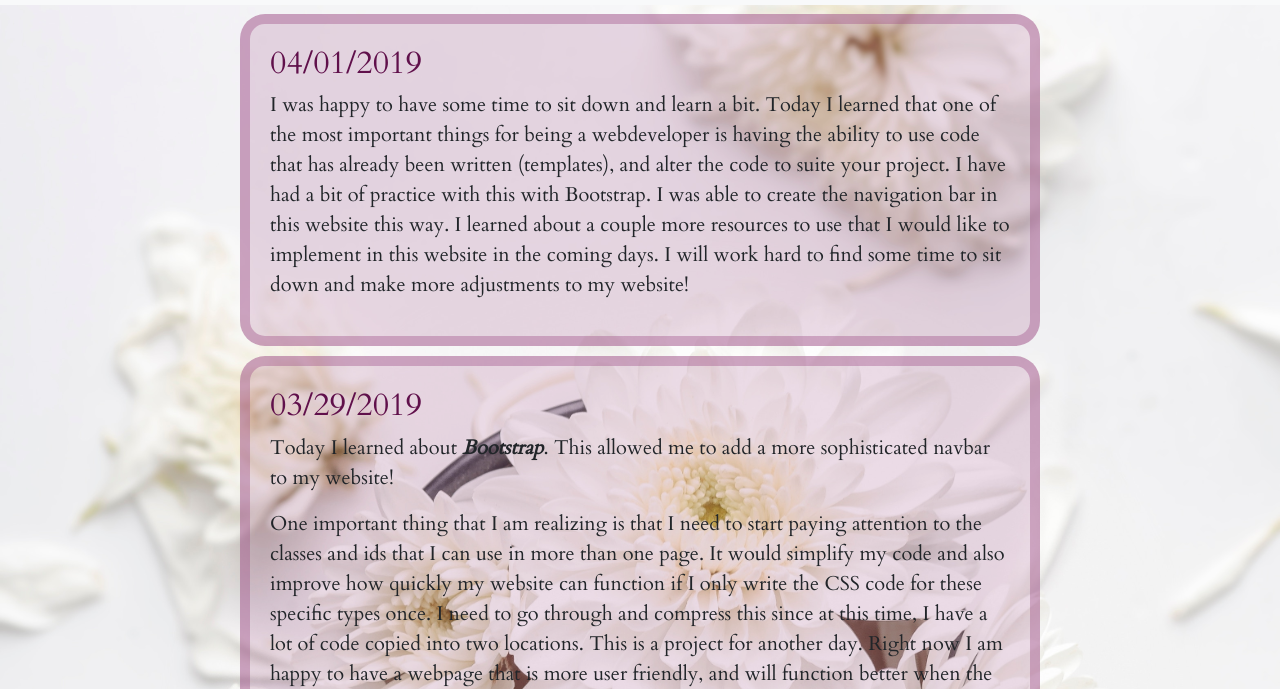
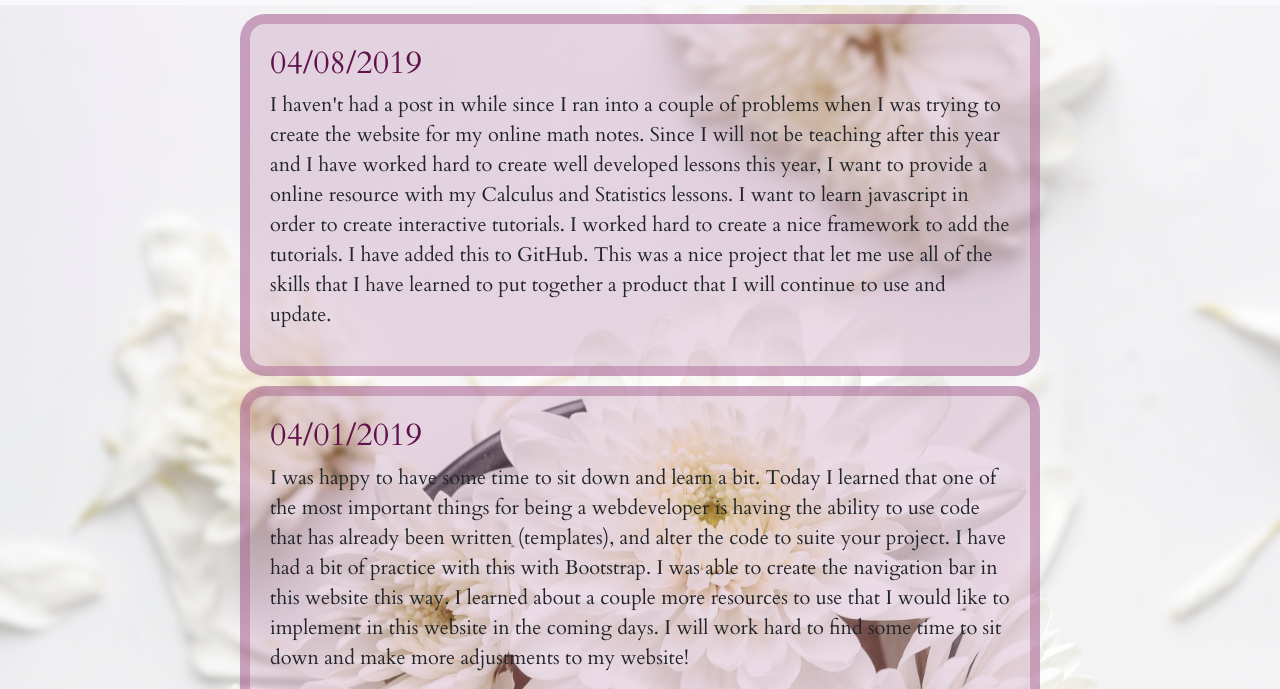
Before and after one commit to jlstreger/personal-website, a plain HTML site: page blog.html in a window 1280 px wide. Shown: the part 111-800 px from the top of the page. Drawn offline with nearby package versions, Linux system fonts and the light colour scheme.

Commit message:
New blog post

```diff
--- a/blog.html
+++ b/blog.html
@@ -28,6 +28,15 @@
 			</div>
 		</nav>
 			<div class="container">
+
+				<div class="post">
+					<h2>04/08/2019</h2>
+					<p>I haven't had a post in while since I ran into a couple of problems when I was trying to create the website for my online math notes.
+						Since I will not be teaching after this year and I have worked hard to create well developed lessons this year, I want to provide a online resource
+						with my Calculus and Statistics lessons. I want to learn javascript in order to create interactive tutorials. I worked hard to create a nice framework
+						to add the tutorials. I have added this to GitHub. This was a nice project that let me use all of the skills that I have learned to put together a product that I will continue to use and update.</p>
+				</div>
+
 				<div class="post">
 					<h2>04/01/2019</h2>
 					<p>I was happy to have some time to sit down and learn a bit. Today I learned that one of the most important things for being a webdeveloper is having
```
